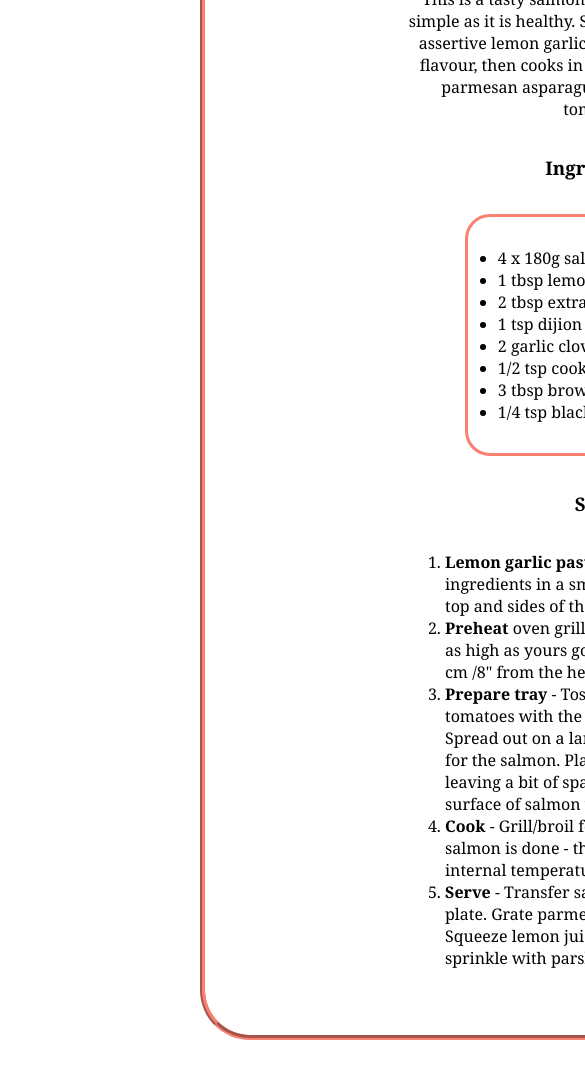
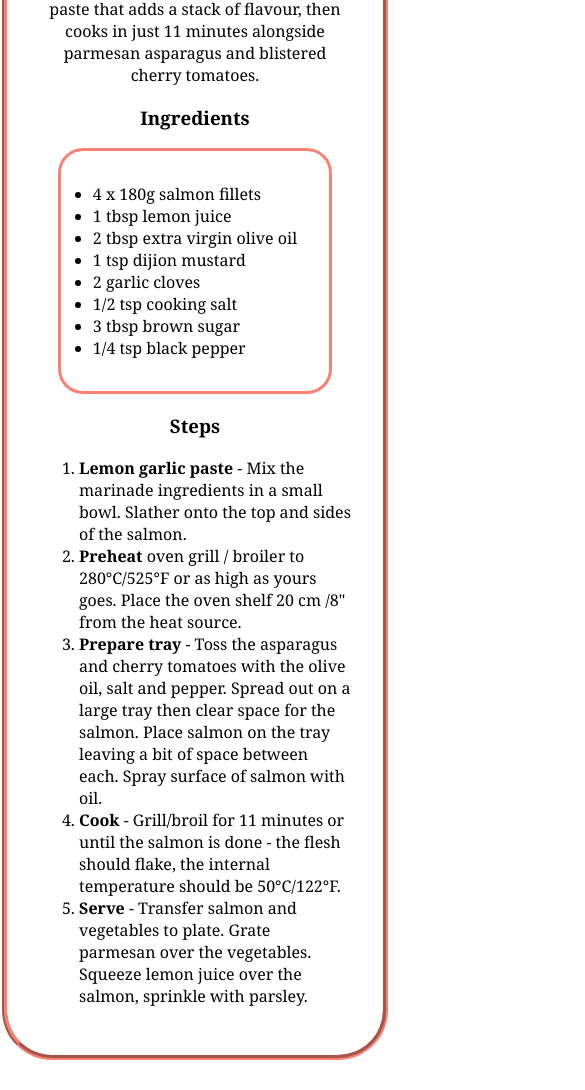
Before and after one commit to nat0134/odin-recipes, a plain HTML site: page recipes/salmon.html in a window 390 px wide. Shown: the part 613-1703 px from the top of the page, 585 px wide, since content can reach past the window. After the commit the page ends 1673 px from the top, so only its background shows below. Drawn offline with Linux system fonts and the light colour scheme.

Commit message:
Changed CSSstyle to responsive to screen sizes

```diff
--- a/recipes/recipe-style.css
+++ b/recipes/recipe-style.css
@@ -1,28 +1,26 @@
 body {
     font-family: Georgia, serif;
     text-align: center;
-    width: 100%;
-    margin: 50px;
-    margin-left: 200px;
-    margin-right: 200px;
-    padding: 50px;
-    padding-left: 200px;
-    padding-right: 200px;
     display: grid;
     place-items: center;
-    border: 5px groove salmon;
-    border-radius: 50px;
+    margin: auto;
 }
 
 .container {
+    max-width: 800px;
+    width: 80%;
+    border: 5px groove salmon;
+    border-radius: 50px;
+    padding: 2em;
+}
+
+.box-container {
     border: 3px solid salmon;
     border-radius: 25px;
-    padding: 30px;
+    padding: 2em;
     text-align: left;
-}
-
-ol {
-    text-align: left;
+    margin: auto;
+    width: fit-content;
 }
 
 h1 {
@@ -33,7 +31,7 @@ h1 {
 
 a {
     display: block;
-    margin: 10px 0;
+    margin: auto;
     width: 100px;
 }
 
@@ -46,3 +44,7 @@ img {
     border: 5px solid grey;
     border-radius: 15px;
 }
+
+ol {
+    text-align: left;
+}
--- a/recipes/salmon.html
+++ b/recipes/salmon.html
@@ -6,14 +6,15 @@
     <title>Lemon Garlic Salmon</title>
     <link rel="stylesheet" href="recipe-style.css">
 </head>
-<body>
+<body >
+    <div class="container">
         <h1>Lemon Garlic Salmon</h1>
         <a href="../index.html">Home</a><br>
         <img src="../images/salmon.webp" alt="Salmon Recipe" width="200"/>
         <h2>Description</h2>
         <p>This is a tasty salmon tray bake recipe that&apos;s as simple as it is healthy. Salmon is slathered with an assertive lemon garlic paste that adds a stack of flavour, then cooks in just 11 minutes alongside parmesan asparagus and blistered cherry tomatoes.</p>
         <h3>Ingredients</h3>
-    <ul class="container">
+        <ul class="box-container">
             <li>4 x 180g salmon fillets</li>
             <li>1 tbsp lemon juice</li>
             <li>2 tbsp extra virgin olive oil</li>
@@ -31,5 +32,6 @@
             <li><b>Cook</b> - Grill/broil for 11 minutes or until the salmon is done - the flesh should flake, the internal temperature should be 50°C/122°F.</li>
             <li><b>Serve</b> -  Transfer salmon and vegetables to plate. Grate parmesan over the vegetables. Squeeze lemon juice over the salmon, sprinkle with parsley.</li>
         </ol>
+    </div>
 </body>
 </html>
```
Also changed, not shown: recipes/spaghetti.html (+3 -1 lines), recipes/thai-chicken.html (+3 -1 lines). Lines whose indentation alone changed are shown as unchanged.
